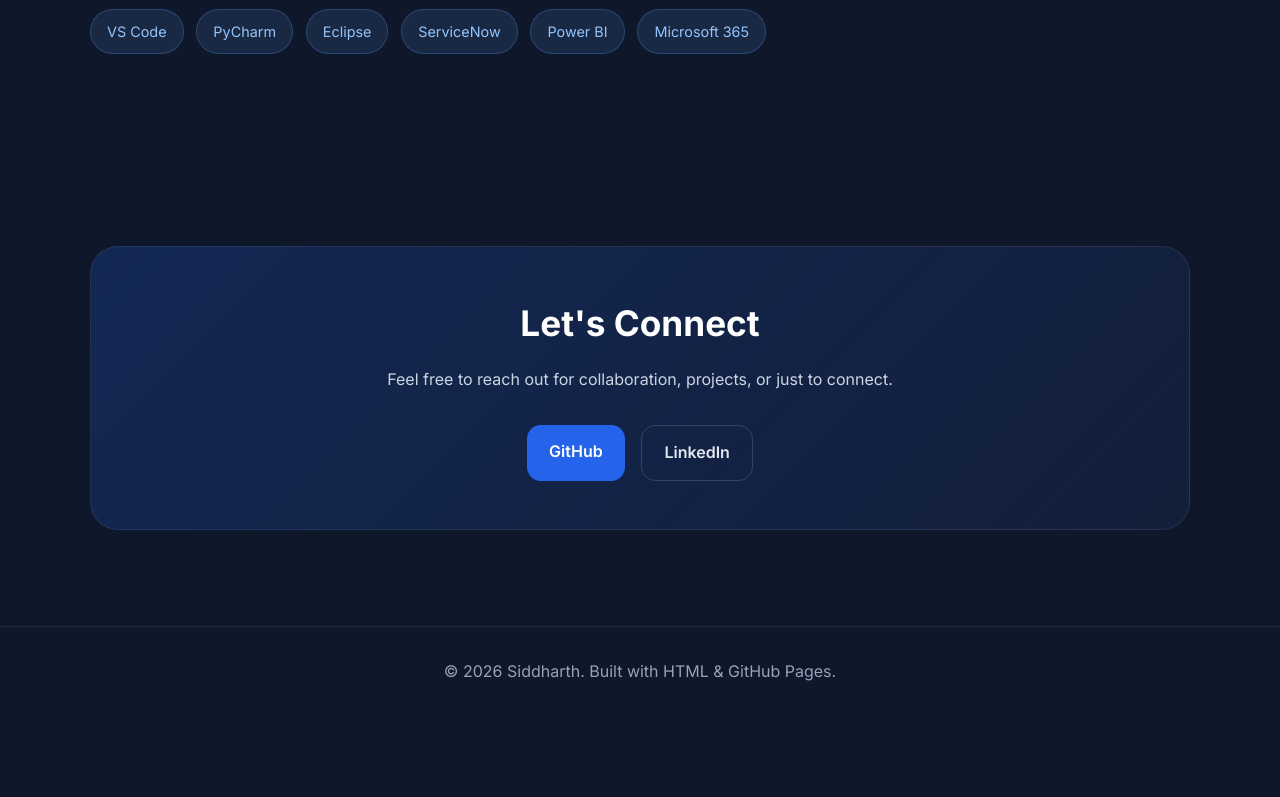
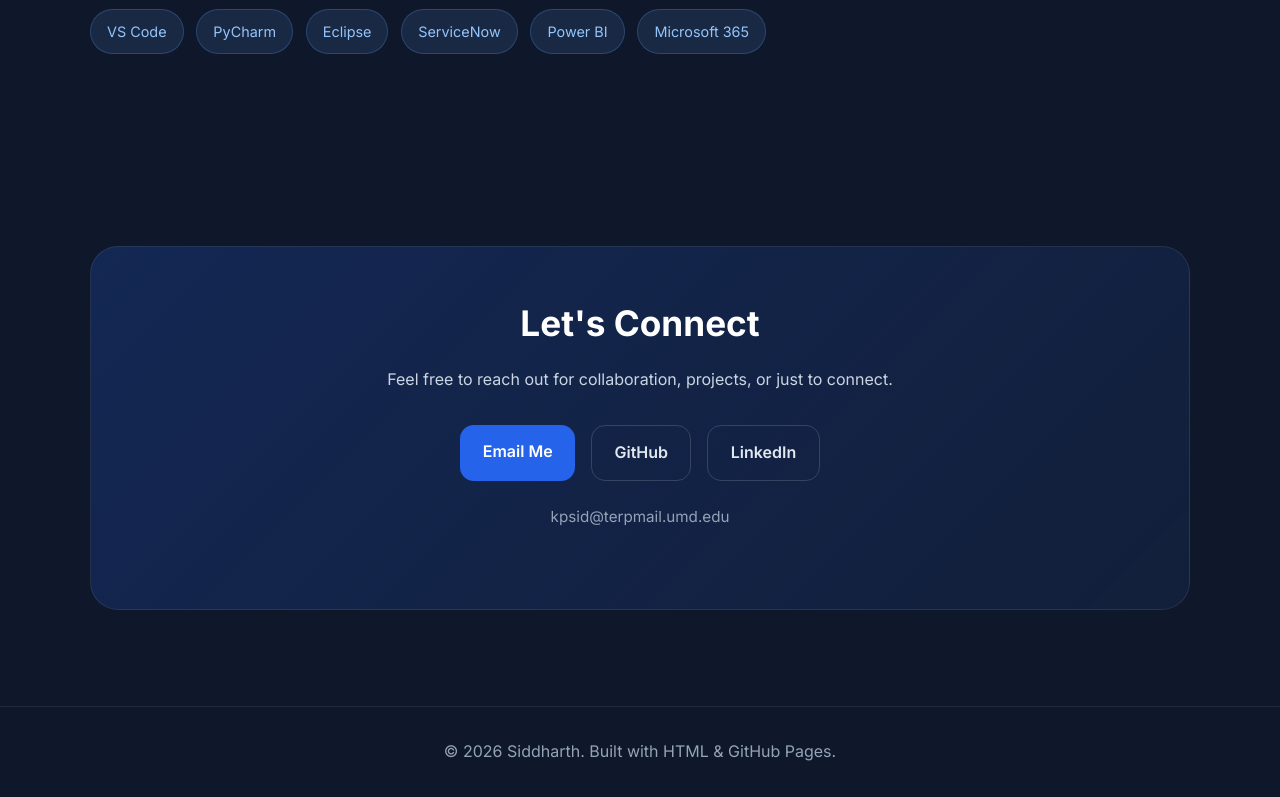
Before and after one commit to kpsid-umd/kpsid-umd.github.io, a plain HTML site: page index.html in a window 1280 px wide. Shown: the part 2263-3060 px from the top of the page. Before the commit the page ends 2979 px from the top, so only its background shows below. Drawn offline with Linux system fonts and the light colour scheme.

Commit message:
Update index.html

```diff
--- a/index.html
+++ b/index.html
@@ -425,8 +425,14 @@
         </p>
 
         <div class="buttons" style="justify-content:center;">
-          <a href="https://github.com" class="btn btn-primary" target="_blank">GitHub</a>
+          <a href="mailto:kpsid@terpmail.umd.edu" class="btn btn-primary">Email Me</a>
+          <a href="https://github.com/kpsid-umd" class="btn btn-secondary" target="_blank">GitHub</a>
           <a href="https://www.linkedin.com/in/siddharthpadithaya/" class="btn btn-secondary" target="_blank">LinkedIn</a>
+        </div>
+
+        <p style="margin-top: 1.5rem; color: #94a3b8; font-size: 0.95rem;">
+          kpsid@terpmail.umd.edu
+        </p>
         </div>
       </div>
     </div>
```
